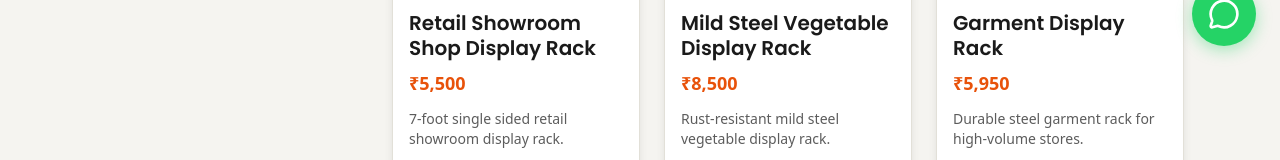
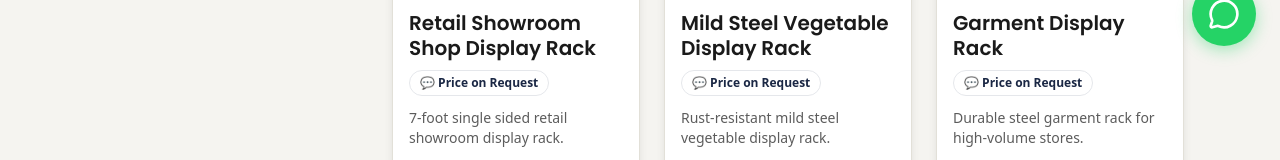
Before and after one commit to scalerhouseowner/india-steel-enterprise, a Next.js app: page /products in a window 1280 px wide. Shown: the part 730-890 px from the top of the page. Built offline with nearby package versions, Linux system fonts and the light colour scheme.

Commit message:
Remove product prices - show Price on Request instead

```diff
--- a/app/products/[slug]/page.tsx
+++ b/app/products/[slug]/page.tsx
@@ -63,12 +63,12 @@ export default function ProductDetailPage({ params }: { params: { slug: string }
               <p className="text-body-muted text-base mb-6">{product.shortDescription}</p>
 
               <div className="border-t border-b border-border py-4 mb-6">
-                {product.price && (
-                  <div className="text-2xl font-bold text-accent mb-3">
-                    {product.price}
-                    {product.price !== "On Request" && <span className="text-sm text-body-muted font-normal"> / {product.priceUnit}</span>}
-                  </div>
-                )}
+                <div className="flex flex-col gap-1 mb-3">
+                <span className="inline-flex items-center gap-2 bg-primary/8 text-primary font-semibold text-base px-4 py-2 rounded-full border border-primary/20 w-fit">
+                  💬 Price on Request
+                </span>
+                <p className="text-xs text-body-muted pl-1">Contact us for the best factory-direct price</p>
+              </div>
 
                 <div className="flex flex-col gap-2">
                   <div className="flex items-center gap-3 text-body-dark text-sm font-medium">
@@ -189,8 +189,11 @@ export default function ProductDetailPage({ params }: { params: { slug: string }
             "offers": {
               "@type": "Offer",
               "priceCurrency": "INR",
-              "price": product.price.replace(/[^0-9]/g, '') || "0",
               "availability": "https://schema.org/InStock",
+              "priceSpecification": {
+                "@type": "UnitPriceSpecification",
+                "description": "Price on Request"
+              },
               "seller": {
                 "@type": "Organization",
                 "name": "India Steel Enterprise"
--- a/components/ui/ProductCard.tsx
+++ b/components/ui/ProductCard.tsx
@@ -34,8 +34,8 @@ const ProductCard: React.FC<ProductCardProps> = ({ product }) => {
         </Link>
 
         <div className="mb-3">
-          <span className={product.price === "On Request" ? "text-body-muted font-medium" : "text-accent font-bold text-lg"}>
-            {product.price}
+          <span className="inline-flex items-center gap-1 bg-primary/8 text-primary text-xs font-semibold px-2.5 py-1 rounded-full border border-primary/20">
+            💬 Price on Request
           </span>
         </div>
 
--- a/data/products.ts
+++ b/data/products.ts
@@ -9,7 +9,7 @@ export const products: Product[] = [
     category: "Display Racks",
     categorySlug: "display-racks",
     image: "/images/Retail-Showroom-Shop-Display-Rack..jpg",
-    price: "₹5,500",
+    price: "On Request",
     priceUnit: "Piece",
     moq: "1 Piece",
     deliveryDays: "5–7 Days",
@@ -30,7 +30,7 @@ export const products: Product[] = [
     relatedProducts: ["ms-shoes-display-rack", "garment-display-rack"],
     seo: {
       title: "Retail Showroom Shop Display Rack 7ft | Single Sided MS Rack | India Steel Enterprise Kanpur",
-      description: "7-foot single sided retail showroom display rack made from powder coated mild steel. Ideal for shops & supermarkets. Factory price ₹5,500. Manufacturer in Kanpur. Call now.",
+      description: "7-foot single sided retail showroom display rack made from powder coated mild steel. Ideal for shops & supermarkets. Manufacturer in Kanpur. Call now for pricing.",
       focusKeyword: "retail showroom display rack Kanpur"
     },
     whatsappMessage: "Hi, I want to inquire about Retail Showroom Shop Display Rack"
@@ -43,7 +43,7 @@ export const products: Product[] = [
     category: "Display Racks",
     categorySlug: "display-racks",
     image: "/images/Mild-Steel-Vegetable-Display-Rack..jpg",
-    price: "₹8,500",
+    price: "On Request",
     priceUnit: "Piece",
     moq: "1 Piece",
     deliveryDays: "5–7 Days",
@@ -63,7 +63,7 @@ export const products: Product[] = [
     relatedProducts: ["vegetable-wall-display-rack"],
     seo: {
       title: "Mild Steel Vegetable Display Rack Kanpur | Supermarket Veggie Rack | India Steel Enterprise",
-      description: "Rust-resistant mild steel vegetable display rack for supermarkets & kirana stores. Powder coated finish. Factory price ₹8,500/piece. Manufacturer Kanpur. Inquiry: +919935099014",
+      description: "Rust-resistant mild steel vegetable display rack for supermarkets & kirana stores. Powder coated finish. Direct manufacturer Kanpur. Inquiry: +919935099014",
       focusKeyword: "vegetable display rack manufacturer Kanpur"
     },
     whatsappMessage: "Hi, I want to inquire about Mild Steel Vegetable Display Rack"
@@ -75,8 +75,8 @@ export const products: Product[] = [
     category: "Display Racks",
     categorySlug: "display-racks",
     image: "/images/Garment-Display-Rack..jpg",
-    price: "₹5,950",
-    priceUnit: "Square Foot",
+    price: "On Request",
+    priceUnit: "Piece",
     moq: "10 Square Feet",
     deliveryDays: "5–7 Days",
     specs: {
@@ -91,12 +91,12 @@ export const products: Product[] = [
     useCases: ["Ready-made garment shops", "Supermarket clothing sections", "Wholesale garment stores"],
     keyFeatures: ["High-durability mild steel", "Perfect for heavy apparel loads", "Fully customizable sizing", "Scratch-resistant finish"],
     faqs: [
-      { q: "Is the sizing flexible?", a: "Yes, we price per square foot allowing total customization." }
+      { q: "Is the sizing flexible?", a: "Yes, we offer fully customizable sizing. Contact us for a quote." }
     ],
     relatedProducts: ["garment-display-wooden-rack"],
     seo: {
       title: "Garment Display Rack Manufacturer Kanpur | MS Powder Coated | India Steel Enterprise",
-      description: "Steel garment display rack at ₹2,950/sq.ft. Powder coated MS construction. Ideal for clothing stores & supermarket apparel sections. Min 10 sq.ft. Direct manufacturer Kanpur.",
+      description: "Steel garment display rack. Powder coated MS construction. Ideal for clothing stores & supermarket apparel sections. Direct manufacturer Kanpur. Contact for pricing.",
       focusKeyword: "garment display rack manufacturer Kanpur"
     },
     whatsappMessage: "Hi, I want to inquire about Garment Display Rack"
@@ -523,8 +523,8 @@ export const products: Product[] = [
     category: "Garments Display Racks",
     categorySlug: "garments-display-racks",
     image: "/images/Garment Display Rack.jpeg",
-    price: "",
-    priceUnit: "Running Feet",
+    price: "On Request",
+    priceUnit: "Piece",
     moq: "10 Running Feet",
     deliveryDays: "5–7 Days",
     specs: {
```
Also changed, not shown: public/images/Garment-Display-Rack..jpg (deleted).
